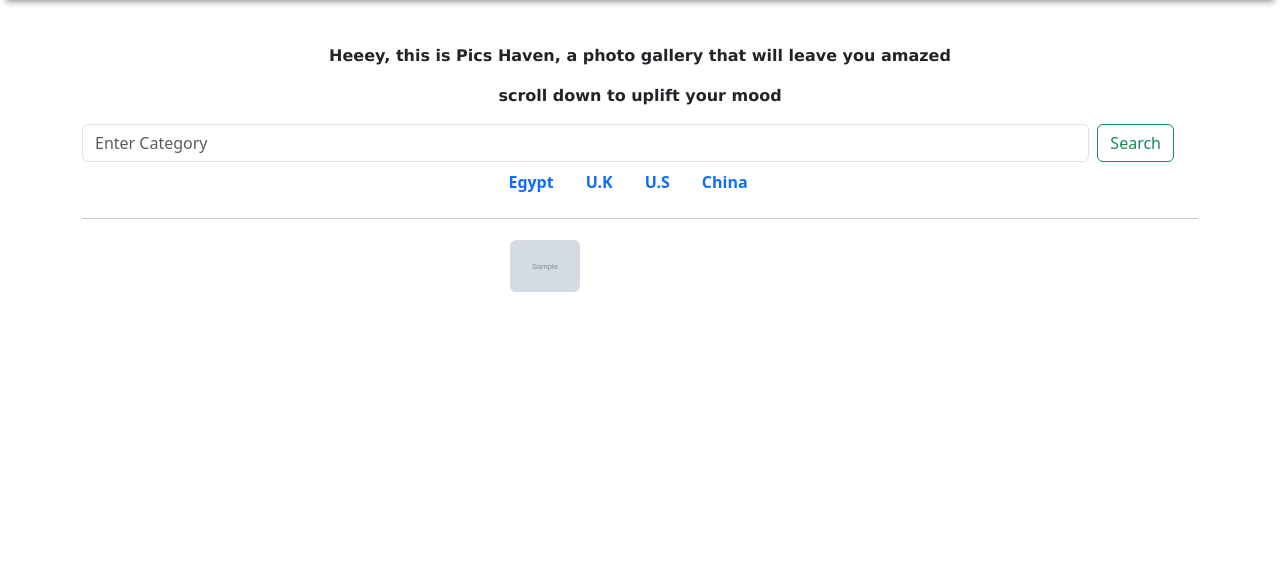
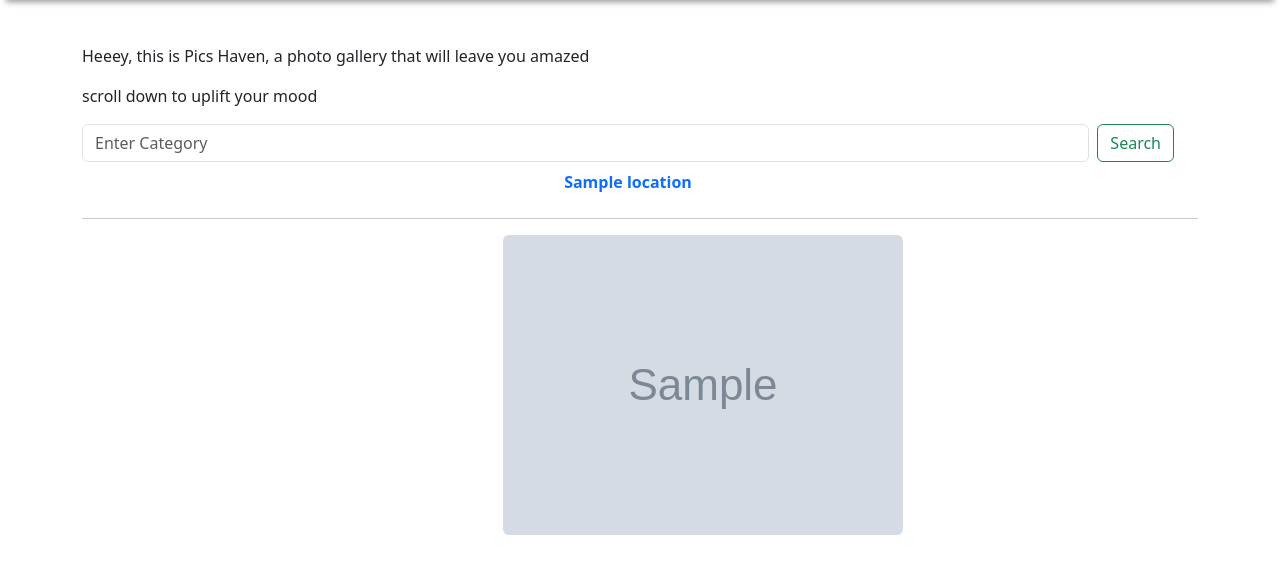
Before and after one commit to Njoro410/pichaven, a Django app: page / in a window 1280 px wide. Shown: the part 56-630 px from the top of the page. Run offline with Django 4.2, Linux system fonts and the light colour scheme; tables that the repository leaves empty hold one stand-in row (values such as "Sample post"); grey boxes marked "Sample" are stand-in pictures; some libraries are stand-ins or nearby versions.

Commit message:
Template:dynamically displayed locations

```diff
--- a/favpics/templates/index.html
+++ b/favpics/templates/index.html
@@ -4,7 +4,7 @@
 {% block content %}
 <div class="container" style="margin-top: 100px;">
     <div class="row">
-        <div class="col-sm-12">
+        <div class="col-sm-12 text">
             <p><span id="hey">Heeey, this is Pics Haven, a photo gallery that will leave you amazed</span></p>
             <p>scroll down to uplift your mood</p>
         </div>
@@ -20,18 +20,12 @@
         <div class="row">
             <div class="col-sm-12">
                 <ul class="nav justify-content-center">
+                    {% for location in images %}
                     <li class="nav-item">
-                        <a class="nav-link" href="{% url 'location' location='Egypt' %}">Egypt</a>
+                        <a class="nav-link" href="{% url 'location' location.location.name %}">{{location.location.name}}</a>
                     </li>
-                    <li class="nav-item">
-                        <a class="nav-link" href="#">U.K</a>
-                    </li>
-                    <li class="nav-item">
-                        <a class="nav-link" href="#">U.S</a>
-                    </li>
-                    <li class="nav-item">
-                        <a class="nav-link" href="#">China</a>
-                    </li>
+
+                    {% endfor %}
                 </ul>
 
             </div>
@@ -132,79 +126,6 @@
 
 </div>
 
-<style>
-    .images {
-        max-width: 1080px;
-    }
-
-    .rounded {
-        /* float: left; */
-        width: 95%;
-        height: 95%;
-        margin: 5px;
-        object-fit: cover;
-
-    }
-
-    .modal-image {
-        height: auto;
-        width: 700px;
-        background-size: cover;
-        /* overflow: hidden; */
-        display: block;
-    }
-
-    .modal-content {
-        margin: auto;
-        width: 700px;
-    }
-
-    .modal-body {
-        padding: 0;
-    }
-
-    .modal-header,
-    .modal-footer {
-        display: none;
-    }
-
-    .m {
-        position: relative;
-
-    }
-
-    .overlay {
-        position: absolute;
-        top: 0;
-        background: rgb(0, 0, 0);
-        background: rgba(0, 0, 0, 0.5);
-        color: #f1f1f1;
-        width: 100%;
-        transition: .5s ease;
-        opacity: 0;
-        color: white;
-        font-size: 20px;
-        padding: 20px;
-        text-align: center;
-    }
-
-    .m:hover .overlay {
-        opacity: 1;
-    }
-
-    .rounded:hover {
-        transform: scale(1.1);
-        transition: all .5s;
-
-    }
-
-    .col-sm-12 p {
-        text-align: center;
-        font-weight: 900;
-        font-family: 'Lucida Sans', 'Lucida Sans Regular', 'Lucida Grande', 'Lucida Sans Unicode', Geneva, Verdana, sans-serif;
-
-    }
-</style>
 
 
 {% endblock %}
```
